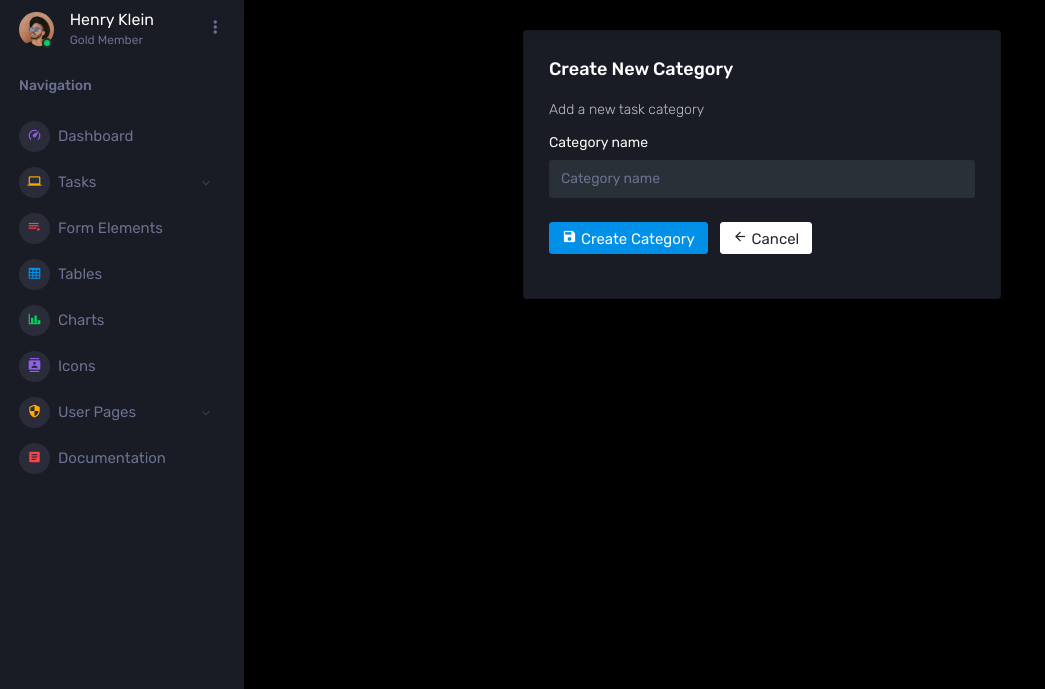
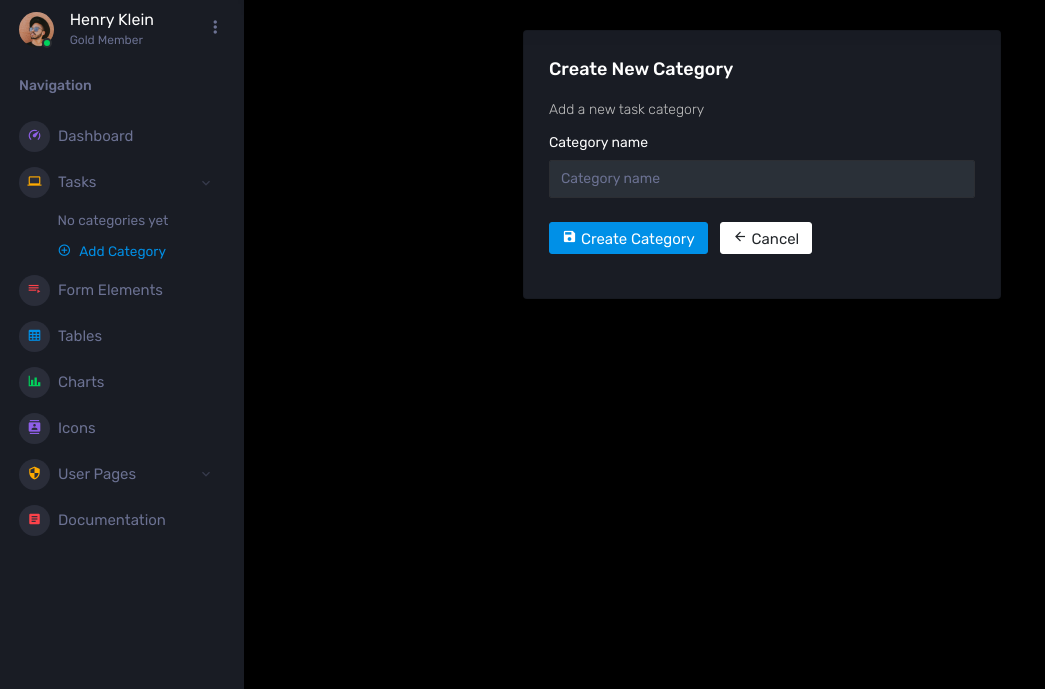
Before and after one commit to Ritvent/hangarin, a Django app: page /category/create/ in a window 1280 px wide. Shown: the part 70-759 px from the top of the page, without its empty margins (0-1045 px from the left). Run offline with Django 5.2, Linux system fonts and the light colour scheme; data that the repository does not hold is empty; some libraries are stand-ins or nearby versions.

Commit message:
added add category

```diff
--- a/projectsite/templates/base.html
+++ b/projectsite/templates/base.html
@@ -113,6 +113,11 @@
                   <a class="nav-link" href="{% url 'category_list' %}">No categories yet</a>
                 </li>
                 {% endfor %}
+                <li class="nav-item">
+                  <a class="nav-link text-primary" href="{% url 'category_create' %}">
+                    <i class="mdi mdi-plus-circle-outline mr-2"></i>Add Category
+                  </a>
+                </li>
               </ul>
             </div>
           </li>
@@ -385,6 +390,7 @@
           <!-- partial:partials/_footer.html -->
           <footer class="footer">
             <div class="d-sm-flex justify-content-center justify-content-sm-between">
+
             </div>
           </footer>
           <!-- partial -->
```
